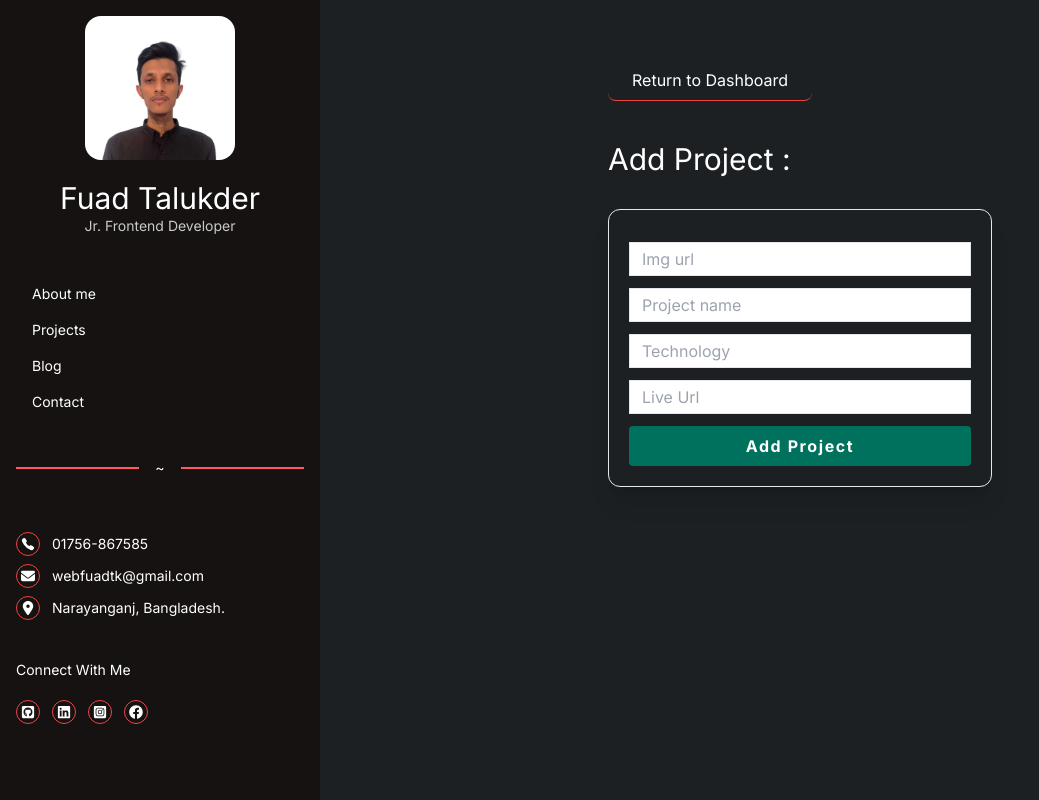
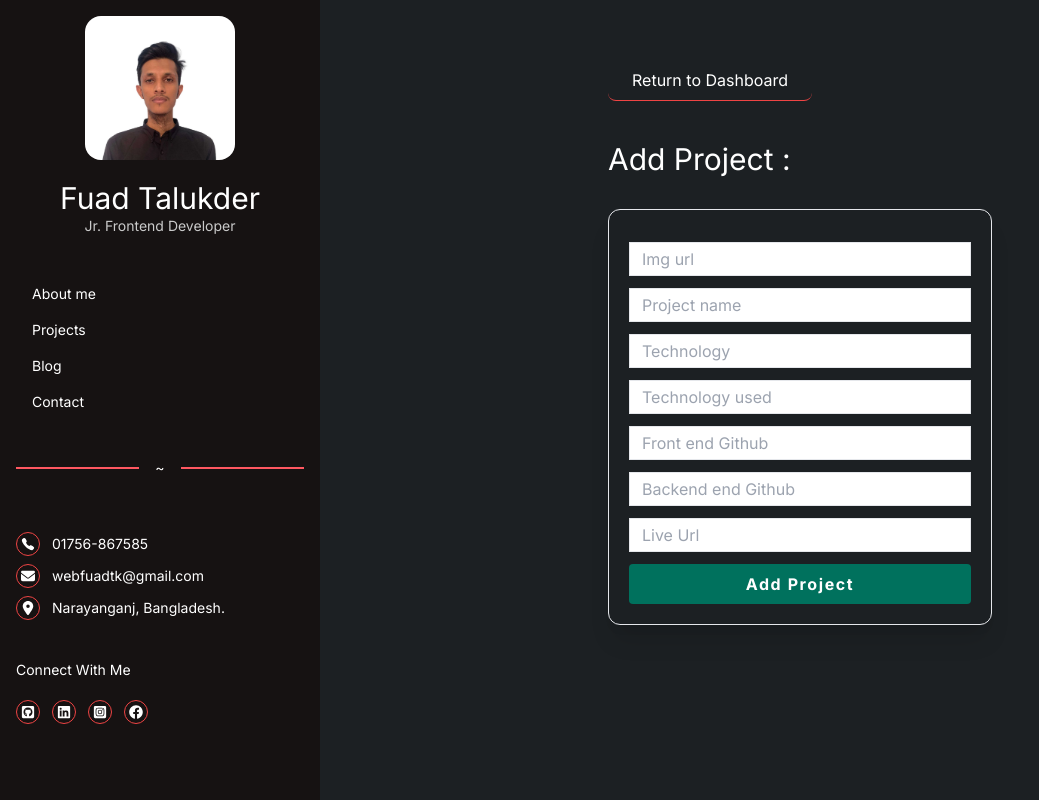
Before and after one commit to FuadTalukder85/fuad-talukder, a Next.js app: page /dashboard/addProject in a window 1280 px wide. Shown: the whole page, without its empty margins (0-1039 px from the left). Built offline with nearby package versions, Linux system fonts and the light colour scheme.

Commit message:
add github url on projects

```diff
--- a/src/app/(dashboardLayout)/dashboard/addProject/page.tsx
+++ b/src/app/(dashboardLayout)/dashboard/addProject/page.tsx
@@ -7,6 +7,9 @@ export type Inputs = {
   img: string;
   projectName: string;
   technology: string;
+  technologyUsed: string;
+  frontendGithub: string;
+  backendGithub: string;
   liveUrl: string;
   _id: string;
 };
@@ -79,6 +82,50 @@ const AddProject = () => {
             </div>
             <div className="form-control w-full mt-3">
               <input
+                {...register("technologyUsed", {
+                  required: "TechnologyUsed is required",
+                })}
+                placeholder="Technology used"
+                className="w-full border py-1 px-3"
+              />
+              {errors.technologyUsed && (
+                <span className="text-red-500 mt-2">
+                  {errors.technologyUsed.message}
+                </span>
+              )}
+            </div>
+            {/* github url front end */}
+            <div className="form-control w-full mt-3">
+              <input
+                {...register("frontendGithub", {
+                  required: "Frontend end Github url is required",
+                })}
+                placeholder="Front end Github"
+                className="w-full border py-1 px-3"
+              />
+              {errors.frontendGithub && (
+                <span className="text-red-500 mt-2">
+                  {errors.frontendGithub.message}
+                </span>
+              )}
+            </div>
+            {/* github url front end */}
+            <div className="form-control w-full mt-3">
+              <input
+                {...register("backendGithub", {
+                  required: "Backend end Github url is required",
+                })}
+                placeholder="Backend end Github"
+                className="w-full border py-1 px-3"
+              />
+              {errors.backendGithub && (
+                <span className="text-red-500 mt-2">
+                  {errors.backendGithub.message}
+                </span>
+              )}
+            </div>
+            <div className="form-control w-full mt-3">
+              <input
                 {...register("liveUrl", {
                   required: "Live Url is required",
                 })}
--- a/src/component/projectsCard/ProjectsCard.tsx
+++ b/src/component/projectsCard/ProjectsCard.tsx
@@ -57,6 +57,23 @@ const ProjectsCard = ({ allProjects }: { allProjects: Inputs[] }) => {
                 <a href={allProject.liveUrl} className="text-red-500">
                   {allProject.liveUrl}
                 </a>
+                <div className="flex flex-col md:flex-row gap-5 items-center justify-between mt-5">
+                  <h5 className="">Github:</h5>
+                  <div className="flex flex-col md:flex-row gap-3">
+                    <a
+                      href={allProject.frontendGithub}
+                      className="text-white flex items-center gap-3 border border-red-500 hover:border-white hover:text-red-500 transition-all px-6 py-2 rounded-lg"
+                    >
+                      Front-End
+                    </a>
+                    <a
+                      href={allProject.backendGithub}
+                      className="text-white flex items-center gap-3 border border-red-500 hover:border-white hover:text-red-500 transition-all px-6 py-2 rounded-lg"
+                    >
+                      Back-End
+                    </a>
+                  </div>
+                </div>
               </div>
             </div>
           ))}
```
